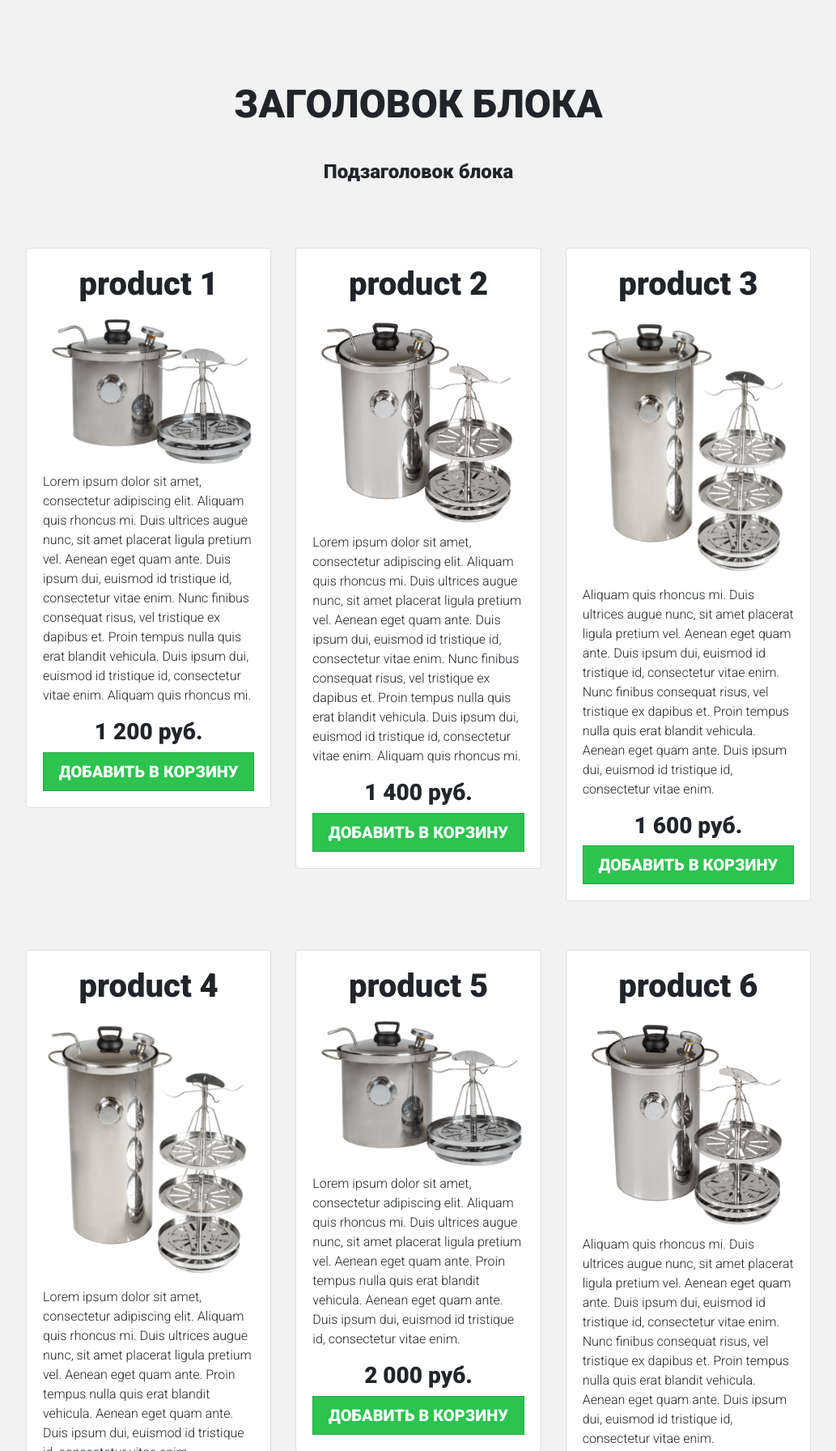
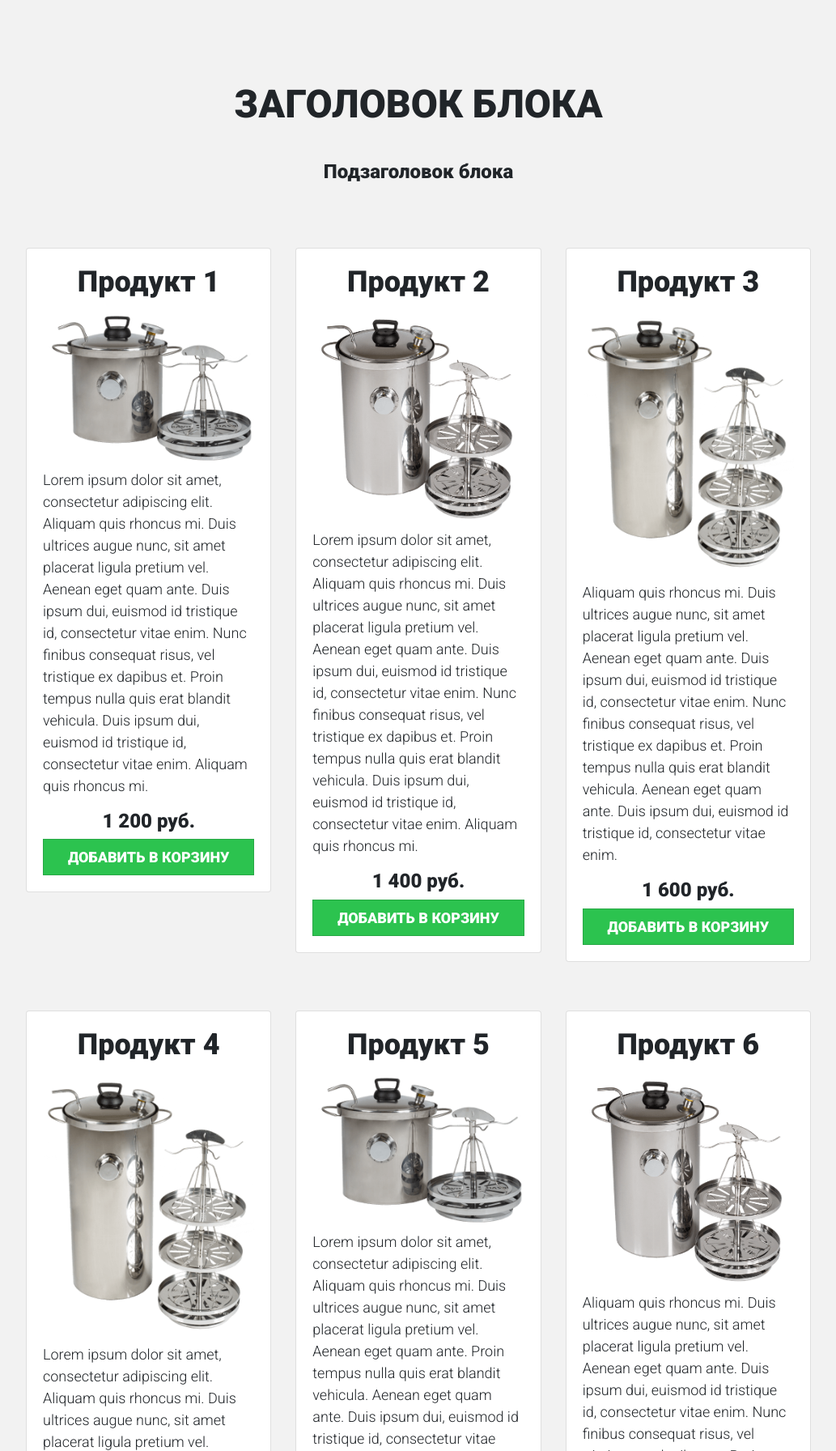
Before and after one commit to Lenimore/gelicon-test, a website: page index.html in a window 1280 px wide. Shown: the top 1792 px of the page at 81% size, without its empty margins (123-1156 px from the left). Drawn offline with nearby package versions, Linux system fonts and the light colour scheme.

Commit message:
Fix files

```diff
--- a/index.html
+++ b/index.html
@@ -26,28 +26,42 @@
 			crossorigin="anonymous"
 		></script>
 		<link rel="stylesheet" type="text/css" href="style.css" />
-		<link rel="preconnect" href="https://fonts.gstatic.com">
-<link href="https://fonts.googleapis.com/css2?family=Roboto:wght@300&display=swap" rel="stylesheet">
-<link href="https://fonts.googleapis.com/css2?family=Roboto:wght@900&display=swap" rel="stylesheet">
+		<link rel="preconnect" href="https://fonts.gstatic.com" />
+		<link
+			href="https://fonts.googleapis.com/css2?family=Roboto:wght@300&display=swap"
+			rel="stylesheet"
+		/>
+		<link
+			href="https://fonts.googleapis.com/css2?family=Roboto:wght@900&display=swap"
+			rel="stylesheet"
+		/>
 		<title>Test</title>
 	</head>
 	<body>
 		<div class="header mx-auto text-center">
-			<h1 class="fs-48 text-uppercase fw-900 mt-100 mb-40">Заголовок блока</h1>
-			<h2 class="fs-24 fw-700 mb-80">Подзаголовок блока</h5>
+			<h1 class="fs-48 text-uppercase fw-900 mt-100 mb-40">
+				Заголовок блока
+			</h1>
+			<h2 class="fs-24 fw-700 mb-80">Подзаголовок блока</h2>
 		</div>
 
-		<div class="container">
-		</div>
+		<div class="container"></div>
 		<footer class="footer">
 			<div class="container">
 				<div class="row">
 					<div class="col-12">
-      			<p class="h2 fw-900 ptb-60"><span class="text-uppercase">Общая сумма: </span><span id="sum" class="text-danger">0</span> руб</p>
+						<p class="total-price h2 fw-900 ptb-60">
+							<span class="total-price__text text-uppercase"
+								>Общая сумма: </span
+							><span id="sum" class="total-price__sum text-danger"
+								>0</span
+							>
+							руб
+						</p>
 					</div>
 				</div>
 			</div>
 		</footer>
+		<script src="index.js"></script>
 	</body>
-	<script type="text/javascript" src="index.js"></script>
 </html>
--- a/index.js
+++ b/index.js
@@ -3,49 +3,49 @@
 const createMockProductArray = () => {
 	let products = [
 		{
-			name: 'product 1',
+			name: 'Продукт 1',
 			price: '1200',
 			description:
 				'Lorem ipsum dolor sit amet, consectetur adipiscing elit. Aliquam quis rhoncus mi. Duis ultrices augue nunc, sit amet placerat ligula pretium vel. Aenean eget quam ante. Duis ipsum dui, euismod id tristique id, consectetur vitae enim. Nunc finibus consequat risus, vel tristique ex dapibus et. Proin tempus nulla quis erat blandit vehicula. Duis ipsum dui, euismod id tristique id, consectetur vitae enim. Aliquam quis rhoncus mi.',
 			imgLink: './images/bravo-10.png'
 		},
 		{
-			name: 'product 2',
+			name: 'Продукт 2',
 			price: '1400',
 			description:
 				'Lorem ipsum dolor sit amet, consectetur adipiscing elit. Aliquam quis rhoncus mi. Duis ultrices augue nunc, sit amet placerat ligula pretium vel. Aenean eget quam ante. Duis ipsum dui, euismod id tristique id, consectetur vitae enim. Nunc finibus consequat risus, vel tristique ex dapibus et. Proin tempus nulla quis erat blandit vehicula. Duis ipsum dui, euismod id tristique id, consectetur vitae enim. Aliquam quis rhoncus mi.',
 			imgLink: './images/bravo-20.png'
 		},
 		{
-			name: 'product 3',
+			name: 'Продукт 3',
 			price: '1600',
 			description:
 				'Aliquam quis rhoncus mi. Duis ultrices augue nunc, sit amet placerat ligula pretium vel. Aenean eget quam ante. Duis ipsum dui, euismod id tristique id, consectetur vitae enim. Nunc finibus consequat risus, vel tristique ex dapibus et. Proin tempus nulla quis erat blandit vehicula.  Aenean eget quam ante. Duis ipsum dui, euismod id tristique id, consectetur vitae enim.',
 			imgLink: './images/bravo-30.png'
 		},
 		{
-			name: 'product 4',
+			name: 'Продукт 4',
 			price: '1800',
 			description:
 				'Lorem ipsum dolor sit amet, consectetur adipiscing elit. Aliquam quis rhoncus mi. Duis ultrices augue nunc, sit amet placerat ligula pretium vel. Aenean eget quam ante.  Proin tempus nulla quis erat blandit vehicula.  Aenean eget quam ante. Duis ipsum dui, euismod id tristique id, consectetur vitae enim. ',
 			imgLink: './images/bravo-30.png'
 		},
 		{
-			name: 'product 5',
+			name: 'Продукт 5',
 			price: '2000',
 			description:
 				'Lorem ipsum dolor sit amet, consectetur adipiscing elit. Aliquam quis rhoncus mi. Duis ultrices augue nunc, sit amet placerat ligula pretium vel. Aenean eget quam ante.  Proin tempus nulla quis erat blandit vehicula.  Aenean eget quam ante. Duis ipsum dui, euismod id tristique id, consectetur vitae enim. ',
 			imgLink: './images/bravo-10.png'
 		},
 		{
-			name: 'product 6',
+			name: 'Продукт 6',
 			price: '2500',
 			description:
 				'Aliquam quis rhoncus mi. Duis ultrices augue nunc, sit amet placerat ligula pretium vel. Aenean eget quam ante. Duis ipsum dui, euismod id tristique id, consectetur vitae enim. Nunc finibus consequat risus, vel tristique ex dapibus et. Proin tempus nulla quis erat blandit vehicula.  Aenean eget quam ante. Duis ipsum dui, euismod id tristique id, consectetur vitae enim.',
 			imgLink: './images/bravo-20.png'
 		},
 		{
-			name: 'product 7',
+			name: 'Продукт 7',
 			price: '3000',
 			description:
 				'Lorem ipsum dolor sit amet, consectetur adipiscing elit. Aliquam quis rhoncus mi. Duis ultrices augue nunc, sit amet placerat ligula pretium vel. Aenean eget quam ante.  Proin tempus nulla quis erat blandit vehicula.  Aenean eget quam ante. Duis ipsum dui, euismod id tristique id, consectetur vitae enim. ',
@@ -70,7 +70,7 @@ const createCard = (name, price, image, description) => {
 	article.appendChild(cardBodyDiv);
 
 	const header = document.createElement('h2');
-	header.className = 'card-title text-center h1 fw-700';
+	header.className = 'card-title text-center fs-36 fw-700';
 	header.innerHTML = name;
 	cardBodyDiv.appendChild(header);
 
@@ -81,19 +81,19 @@ const createCard = (name, price, image, description) => {
 	cardBodyDiv.appendChild(img);
 
 	const cardDescription = document.createElement('p');
-	cardDescription.className = 'card-text';
+	cardDescription.className = 'card-text fs-18';
 	cardDescription.innerHTML = description;
 	cardBodyDiv.appendChild(cardDescription);
 
 	const priceHeader = document.createElement('h3');
-	priceHeader.className = 'text-center fw-900';
+	priceHeader.className = 'text-center fs-24 fw-900';
 	priceHeader.innerHTML =
 		Number.parseInt(price).toLocaleString('ru-RU') + ' руб.';
 	cardBodyDiv.appendChild(priceHeader);
 
 	const button = document.createElement('button');
 	button.className =
-		'btn btn-success btn-lg btn-block text-uppercase rounded-0 fw-900';
+		'btn btn-success btn-lg btn-block text-uppercase rounded-0 fs-18 fw-900';
 	button.type = 'button';
 	button.onclick = () => {
 		button.innerHTML = 'Добавлено';
--- a/style.css
+++ b/style.css
@@ -6,8 +6,17 @@ html body {
 .fs-48 {
 	font-size: 48px;
 }
+
+.fs-36 {
+	font-size: 36px;
+}
+
 .fs-24 {
 	font-size: 24px;
+}
+
+.fs-18 {
+	font-size: 18px;
 }
 
 .fw-900 {
```
Also changed, not shown: package.json (added, +23 -0 lines), readme.md, src/app.js (added), 2 other files. Lines whose indentation alone changed are shown as unchanged.
